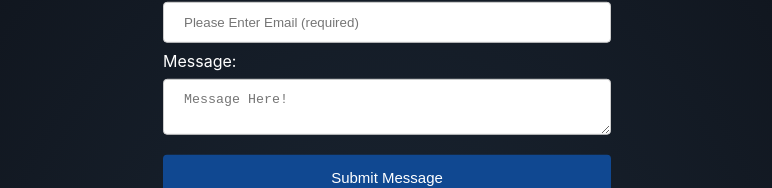
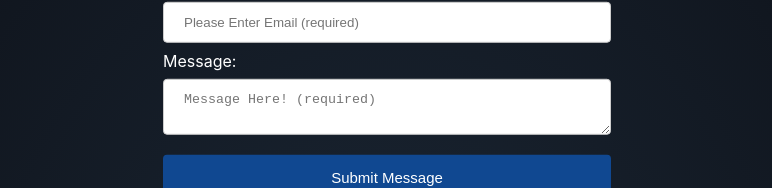
Before and after one commit to longphun1/React-portfolio, a React (Create React App) app: page / in a window 1280 px wide. Shown: the part 3765-3953 px from the top of the page, without its empty margins (253-1025 px from the left). Built offline with nearby package versions, Linux system fonts and the light colour scheme.

Commit message:
message component

```diff
--- a/src/components/contact/contact.component.jsx
+++ b/src/components/contact/contact.component.jsx
@@ -48,10 +48,10 @@ class Contact extends Component {
             formIsValid = false;
         }
 
-        // if (!this.state.message || this.state.message.length < 10) {
-        //     errors.message = "Minimum 10 symbols";
-        //     formIsValid = false;
-        // }
+        if (!this.state.message || this.state.message.length < 1) {
+            errors.message = "Enter a message";
+            formIsValid = false;
+        }
 
         if (!this.state.email || this.state.email.length < 1) {
             errors.email = "Please enter an email";
@@ -131,7 +131,7 @@ class Contact extends Component {
                         <TextArea
                             name='message'
                             id='message'
-                            // required='required'
+                            required='required'
                             className="form"
                             rows='8'
                             onChange={this.handleInputChange.bind(this)}
--- a/src/components/textArea/textArea.component.jsx
+++ b/src/components/textArea/textArea.component.jsx
@@ -4,15 +4,15 @@ class TextArea extends Component {
     render () {
         return (
             <div className='form-group'>
-                <label class="form-label">Message:</label>
+                <label class="form-label">Message: <span className='error'>{this.props.error}</span></label>
                 <textarea name={this.props.name}
                     id={this.props.id}
-                    // required={this.props.required}
+                    required={this.props.required}
                     className={this.props.className}
                     rows={this.props.row}
                     onChange={this.props.onChange}
                     value={this.props.value}
-                    placeholder="Message Here!"
+                    placeholder="Message Here! (required)"
                 />
                 <span className='error'>{this.props.error}</span>
             </div>
```
